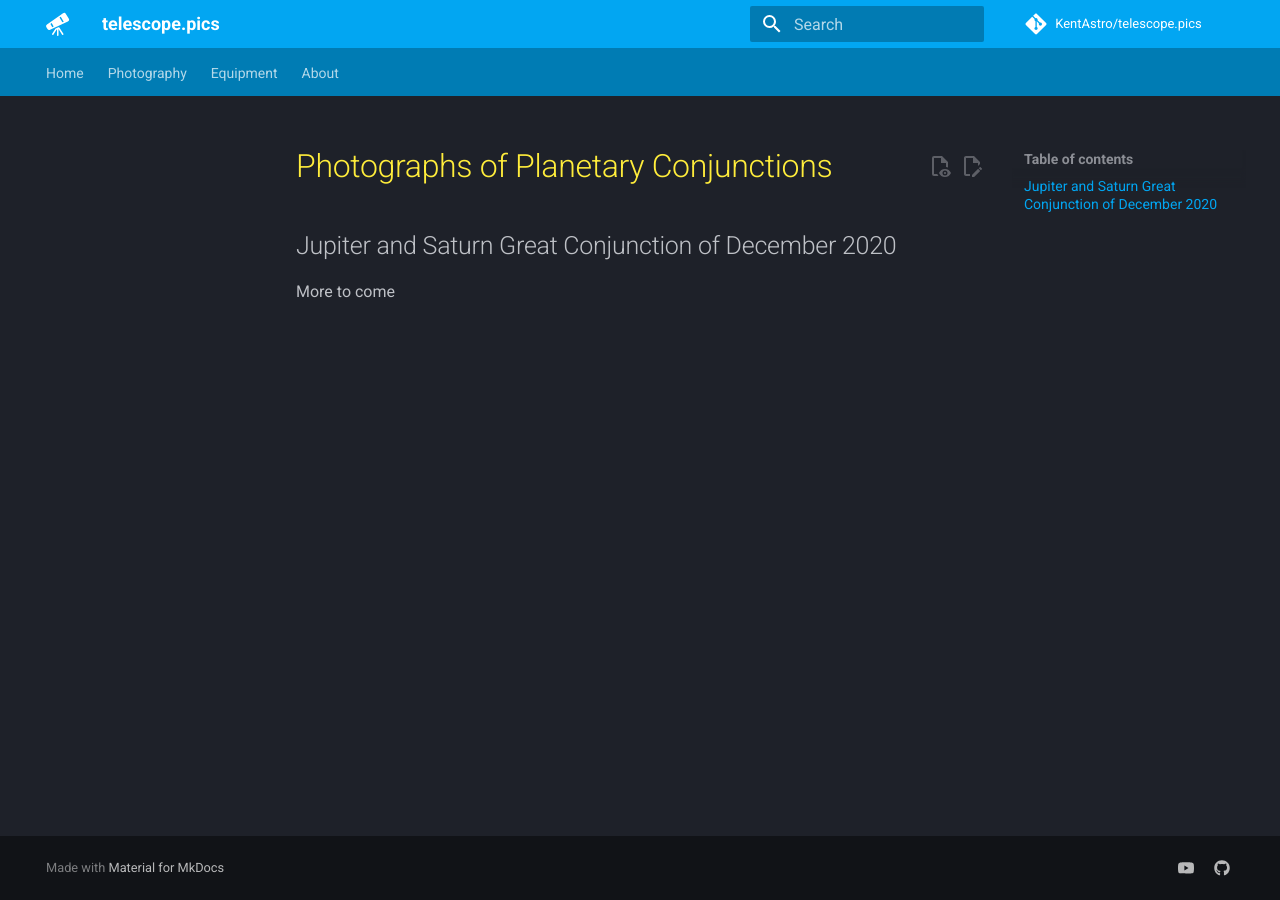
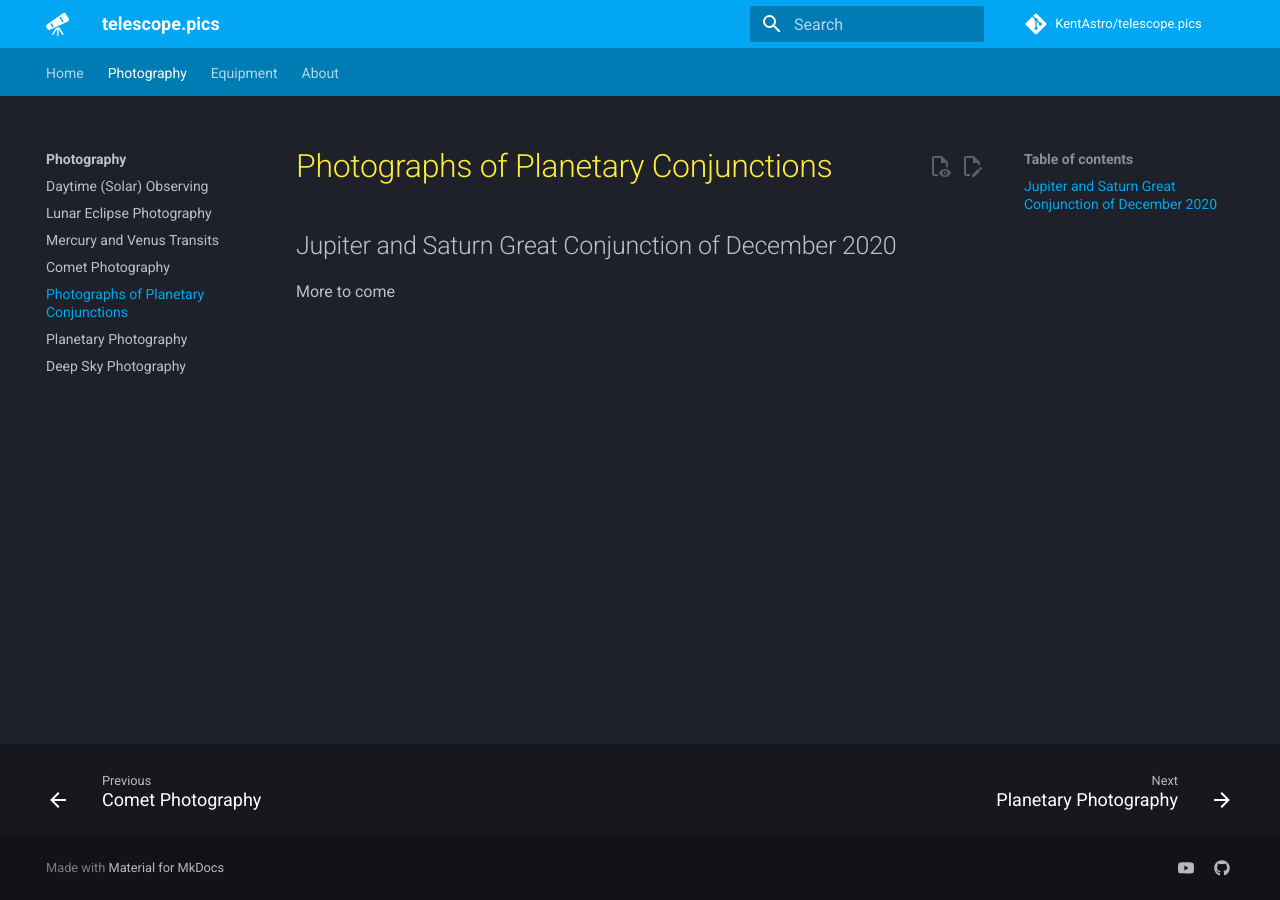
Before and after one commit to KentAstro/telescope.pics, an MkDocs documentation site: the page built from docs/photography/planetaryconjunctions.md, in a window 1280 px wide. Built offline with MkDocs 1.6.1 and Material for MkDocs 9.7.7, drawn with Linux system fonts in a browser that asks for light colours; plug-ins that fetch from the network failed and are left out; comment, search, counter and statistics services are not loaded.

Commit message:
Update mkdocs.yml

```diff
--- a/mkdocs.yml
+++ b/mkdocs.yml
@@ -12,6 +12,7 @@ nav:
     - photography/lunar.md
     - photography/innerplanettransits.md
     - photography/comet.md
+    - photography/planetaryconjunctions.md
     - photography/planetary.md
     - photography/deep-sky.md
   - Equipment:
```
